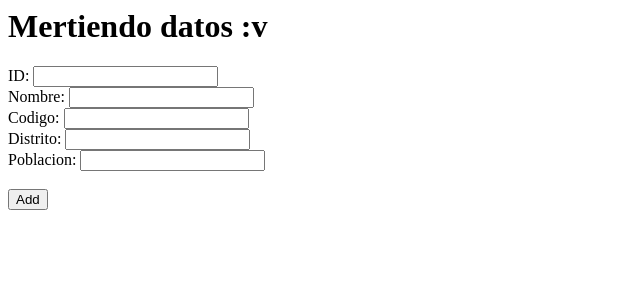
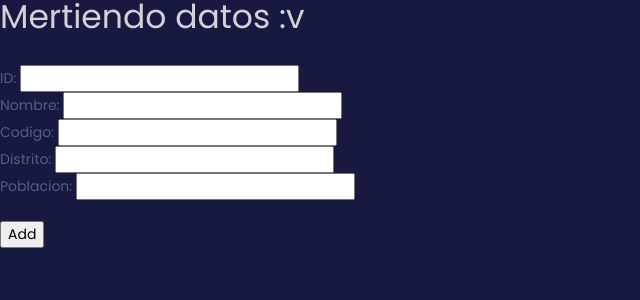
Before and after one commit to AbrahamAcorn/CRUD_World, a Flask app: page /create in a window 1280 px wide. Shown: the top 300 px of the page, without its empty margins (0-640 px from the left). Run offline with Flask 2, Linux system fonts and the light colour scheme; some libraries are stand-ins or nearby versions.

Commit message:
se añadieron los estilos para la plantilla create

```diff
--- a/templates/citys/create.html
+++ b/templates/citys/create.html
@@ -1,3 +1,17 @@
+<!DOCTYPE html>
+<html lang="en">
+<head>
+    <meta charset="UTF-8">
+    <meta name="viewport" content="width=device-width, initial-scale=1.0">
+    <link rel="stylesheet" href="https://maxcdn.bootstrapcdn.com/bootstrap/4.0.0/css/bootstrap.min.css">
+    <link href="https://fonts.googleapis.com/css?family=Poppins:200,300,400,600,700,800" rel="stylesheet" />
+    <link href="https://use.fontawesome.com/releases/v5.0.6/css/all.css" rel="stylesheet">
+    <link rel="stylesheet" href="{{ url_for('static', filename='css/nucleo-icons.css') }}" />
+    <link rel="stylesheet" href="{{ url_for('static', filename='css/blk-design-system.css') }}"/>
+    <link rel="stylesheet" href="{{ url_for('static', filename='demo/demo.css') }}" />
+    <title>Document</title>
+</head>
+<body>
     <form method="post" action="/store" enctype="multipart/form-data">
 
         <h1>Mertiendo datos :v</h1>
@@ -19,3 +33,5 @@
         <input type="submit" value="Add">
 
     </form>
+</body>
+</html>
```
Lines whose indentation alone changed are shown as unchanged.
